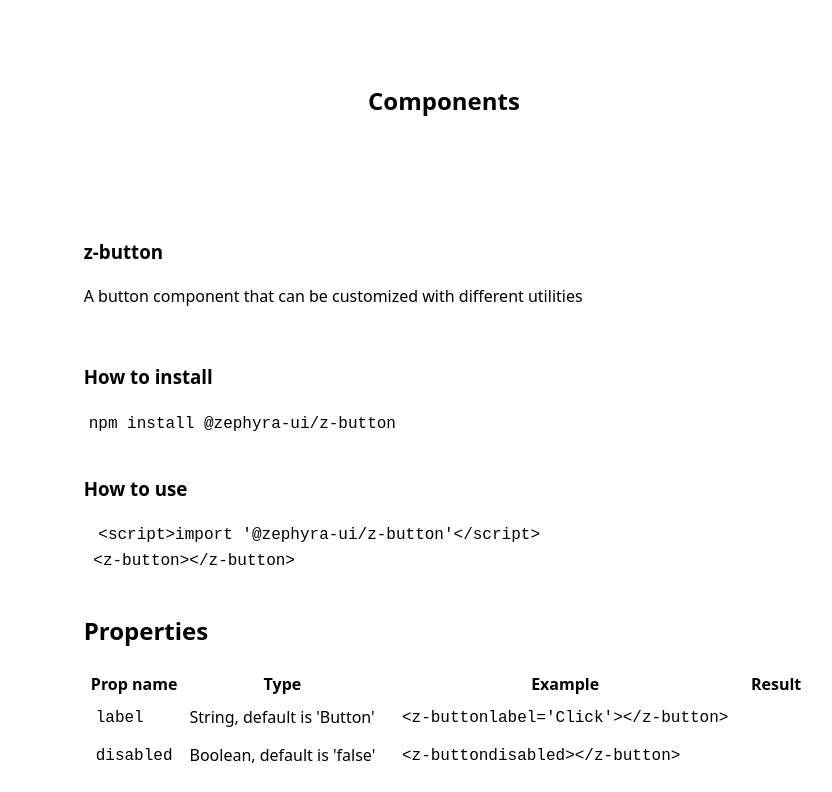
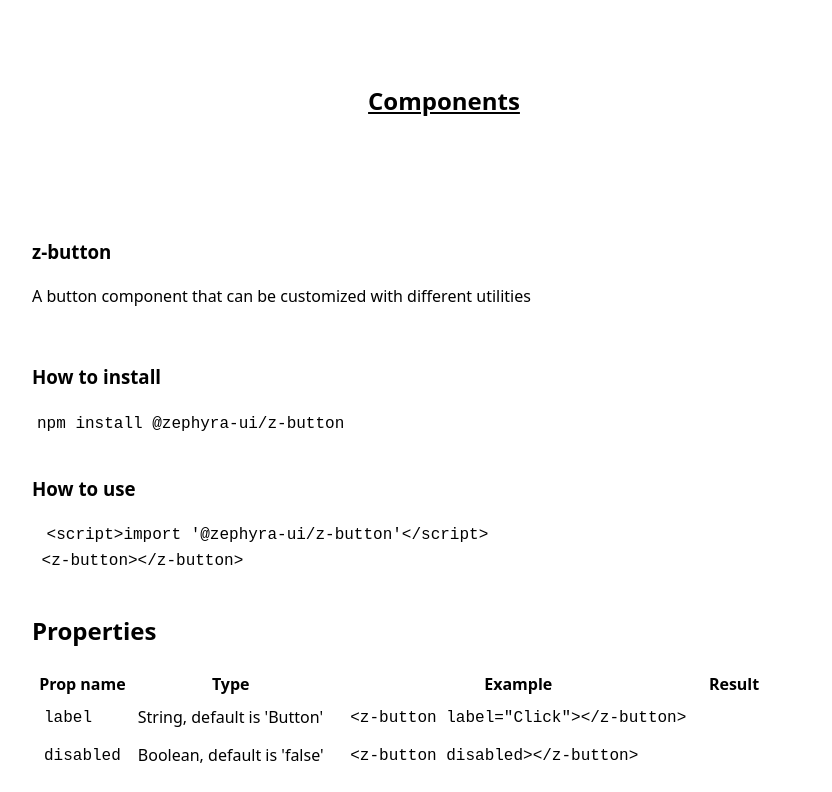
Before and after one commit to RicardoD4W/zephyra-ui, an Astro site in the folder packages/demo-web/: page / in a window 1280 px wide. Shown: the part 902-1694 px from the top of the page, without its empty margins (296-1128 px from the left). Built offline with nearby package versions, Linux system fonts and the light colour scheme; Astro itself is replaced by a stand-in of ours.

Commit message:
docs(demo-web): :art: Formated and styled

```diff
--- a/packages/demo-web/src/components/Body.astro
+++ b/packages/demo-web/src/components/Body.astro
@@ -59,5 +59,11 @@ import cssCustomList from '../data/cssCustomList.json';
 
   .title {
     padding-top: 80px;
+    text-align: center;
+    text-decoration: underline;
+  }
+
+  hr {
+    width: 100%;
   }
 </style>
--- a/packages/demo-web/src/components/ZComponent.astro
+++ b/packages/demo-web/src/components/ZComponent.astro
@@ -64,7 +64,7 @@ const { title, description, args } = Astro.props;
                   </td>
                   <td>{propType}</td>
                   <td>
-                    <code>&nbsp;&lt;{title}{propName}{propValue}&gt;&lt;/{title}&gt;&nbsp; </code>
+                    <code>&nbsp;&lt;{title}{propName && ' '+ propName}{propValue}&gt;&lt;/{title}&gt;&nbsp; </code>
                   </td>
                   <td><{title} {propName}{propValue.replace('"','').replace('"','')}></td>
                 </tr>
@@ -130,6 +130,7 @@ const { title, description, args } = Astro.props;
     display: flex;
     flex-direction: column;
     gap: 20px;
+    width: 100%;
   }
 
   .title{
--- a/packages/demo-web/src/data/componentList.json
+++ b/packages/demo-web/src/data/componentList.json
@@ -7,7 +7,7 @@
         {
           "propName": "label",
           "propType": "String, default is 'Button'",
-          "propValue": "='Click'"
+          "propValue": "=\"Click\""
         },
         {
           "propName": "disabled",
```
